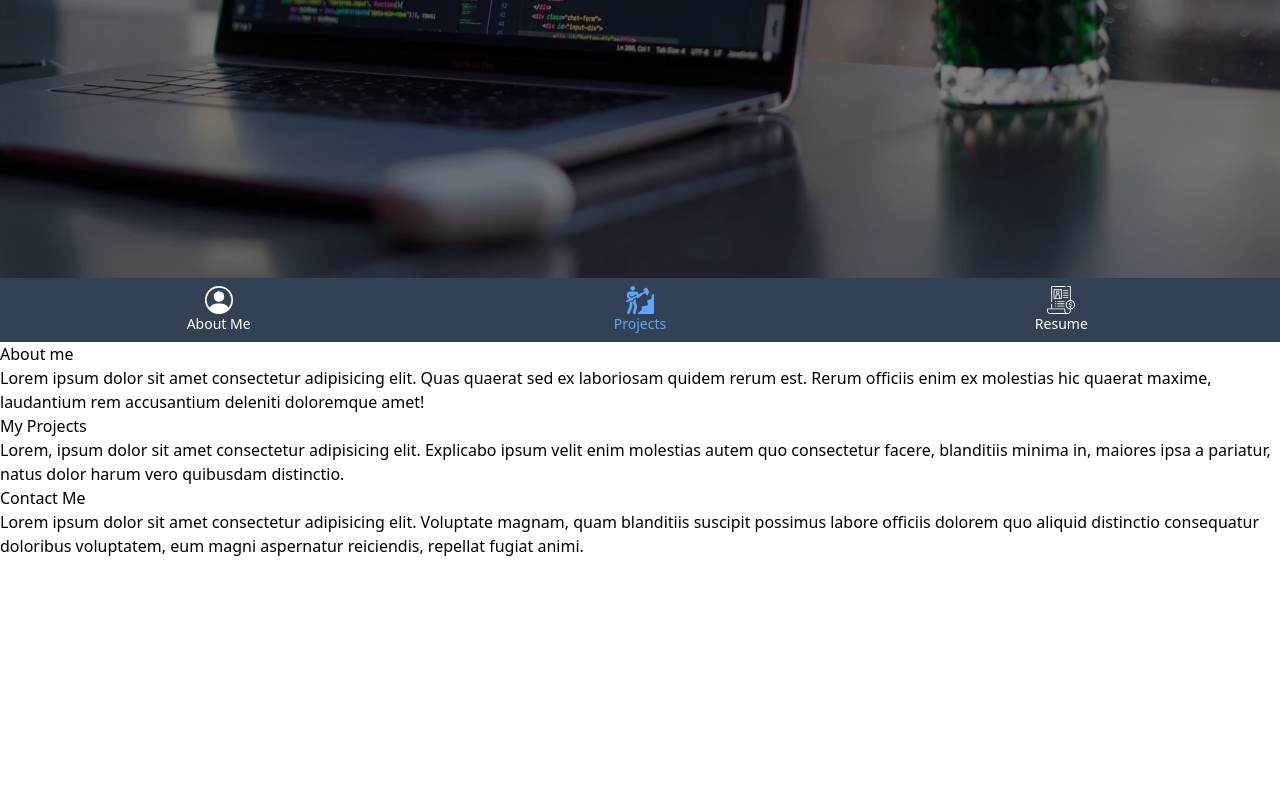
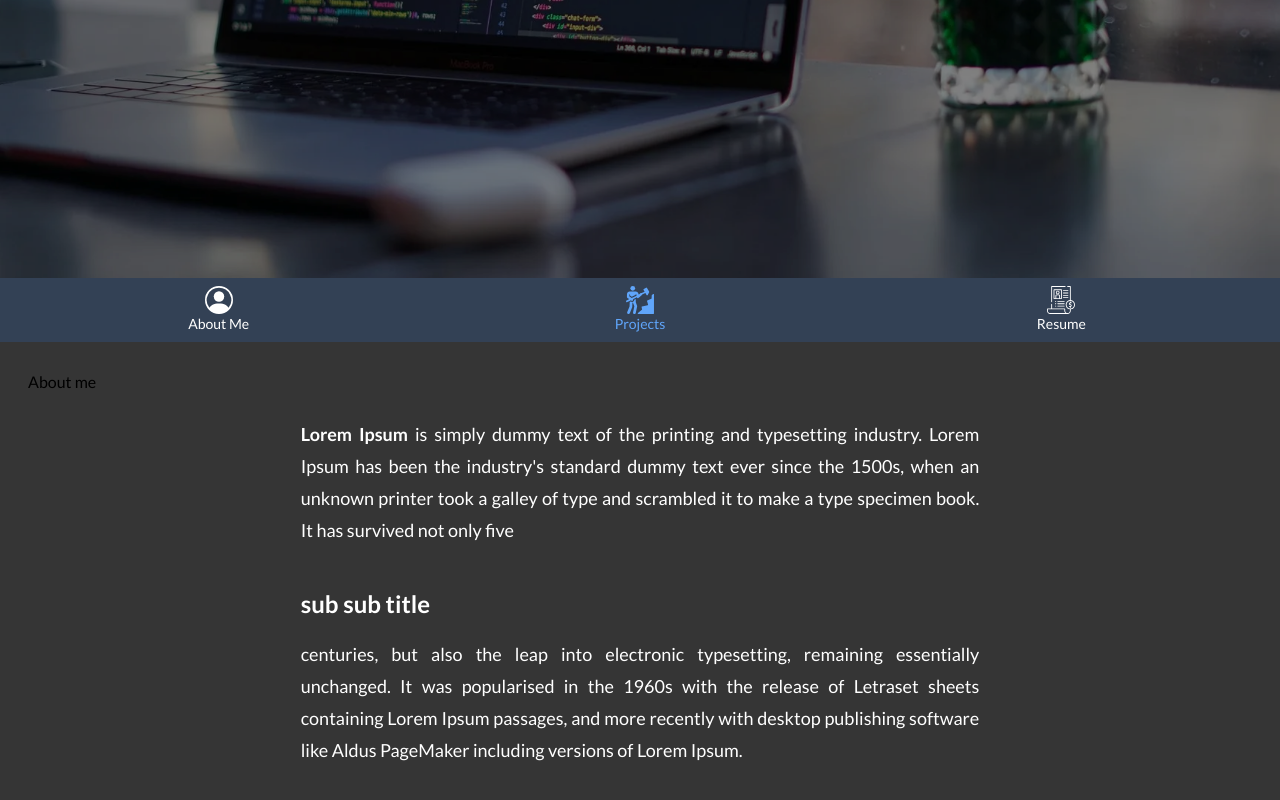
Before and after one commit to EP-coode/portfolio_v2, a Next.js app: page / in a window 1280 px wide. Shown: the part 458-1258 px from the top of the page. Before the commit the page ends 1080 px from the top, so only its background shows below. Built offline with nearby package versions, Linux system fonts and the light colour scheme.

Commit message:
add lato font, add loading sections from md

```diff
--- /dev/null
+++ b/content/aboutme.md
@@ -0,0 +1,6 @@
+---
+title: 'About me'
+---
+**Lorem Ipsum** is simply dummy text of the printing and typesetting industry. Lorem Ipsum has been the industry's standard dummy text ever since the 1500s, when an unknown printer took a galley of type and scrambled it to make a type specimen book. It has survived not only five
+### sub sub title
+centuries, but also the leap into electronic typesetting, remaining essentially unchanged. It was popularised in the 1960s with the release of Letraset sheets containing Lorem Ipsum passages, and more recently with desktop publishing software like Aldus PageMaker including versions of Lorem Ipsum.
--- a/package.json
+++ b/package.json
@@ -9,12 +9,16 @@
     "lint": "next lint"
   },
   "dependencies": {
+    "@types/markdown-it": "^12.2.3",
     "classnames": "^2.3.1",
+    "gray-matter": "^4.0.3",
+    "markdown-it": "^13.0.1",
     "next": "12.2.5",
     "react": "18.2.0",
     "react-dom": "18.2.0"
   },
   "devDependencies": {
+    "@tailwindcss/typography": "^0.5.7",
     "@types/node": "18.7.13",
     "@types/react": "18.0.17",
     "@types/react-dom": "18.0.6",
--- a/pages/_app.tsx
+++ b/pages/_app.tsx
@@ -2,7 +2,11 @@ import "../styles/globals.css";
 import type { AppProps } from "next/app";
 
 function MyApp({ Component, pageProps }: AppProps) {
-  return <Component {...pageProps} />;
+  return (
+    <div className="bg-gray-dark font-lato text-justify">
+      <Component {...pageProps} />
+    </div>
+  );
 }
 
 export default MyApp;
--- /dev/null
+++ b/pages/_document.tsx
@@ -0,0 +1,28 @@
+import Document, { Html, Head, Main, NextScript } from "next/document";
+
+class MyDocument extends Document {
+  render() {
+    return (
+      <Html>
+        <Head>
+          <link rel="preconnect" href="https://fonts.googleapis.com" />
+          <link
+            rel="preconnect"
+            href="https://fonts.gstatic.com"
+            crossOrigin="true"
+          />
+          <link
+            href="https://fonts.googleapis.com/css2?family=Lato:ital,wght@0,400;0,700;1,400;1,700&display=swap"
+            rel="stylesheet"
+          />
+        </Head>
+        <body>
+          <Main />
+          <NextScript />
+        </body>
+      </Html>
+    );
+  }
+}
+
+export default MyDocument;
--- a/pages/index.tsx
+++ b/pages/index.tsx
@@ -1,18 +1,53 @@
 import type { NextPage } from "next";
 import Head from "next/head";
 import { useRef } from "react";
+
+import fs from "fs";
+import matter from "gray-matter";
+
 import Banner from "../src/components/Banner";
 import BottomNav from "../src/components/BottomNav";
 import BottomNavAction from "../src/components/BottomNavAction";
-import CirclePersonIcon from "../src/icons/CirclePersonIcon";
-import ResumeIcon from "../src/icons/ResumeIcon";
-import WorkerIcon from "../src/icons/WorkerIcon";
+import { CirclePersonIcon, ResumeIcon, WorkerIcon } from "../src/icons";
 import Section from "../src/layout/Section";
+import { MarkdownSection } from "../src/components/MarkdownSection";
 
-const Home: NextPage = () => {
+export async function getStaticProps() {
+  let aboutMeSection;
+
+  try {
+    const readFile = fs.readFileSync(`content/aboutme.md`, "utf-8");
+    const { data, content } = matter(readFile);
+    aboutMeSection = {
+      data,
+      content,
+    };
+  } catch (e) {
+    console.error(e);
+  }
+
+  return {
+    props: {
+      aboutMeSection,
+    },
+  };
+}
+
+interface HomePageProps {
+  aboutMeSection?: {
+    data: {
+      title: string;
+    };
+    content: any;
+  };
+}
+
+const Home: NextPage<HomePageProps> = ({ aboutMeSection }) => {
   const aboutMeRef = useRef<HTMLElement | null>(null);
   const myProjects = useRef<HTMLElement | null>(null);
   const contactMe = useRef<HTMLElement | null>(null);
+
+  console.log(aboutMeSection);
 
   const scrolToRef = (ref: React.RefObject<HTMLElement>) => {
     ref.current?.scrollIntoView({
@@ -29,23 +64,13 @@ const Home: NextPage = () => {
         <link rel="icon" href="/favicon.ico" />
       </Head>
       <Banner title="Hi I'm Ernest, a web developer" />
-      <Section title="About me" ref={aboutMeRef}>
-        Lorem ipsum dolor sit amet consectetur adipisicing elit. Quas quaerat
-        sed ex laboriosam quidem rerum est. Rerum officiis enim ex molestias hic
-        quaerat maxime, laudantium rem accusantium deleniti doloremque amet!
-      </Section>
-      <Section title="My Projects" ref={myProjects}>
-        Lorem, ipsum dolor sit amet consectetur adipisicing elit. Explicabo
-        ipsum velit enim molestias autem quo consectetur facere, blanditiis
-        minima in, maiores ipsa a pariatur, natus dolor harum vero quibusdam
-        distinctio.
-      </Section>
-      <Section title="Contact Me" ref={contactMe}>
-        Lorem ipsum dolor sit amet consectetur adipisicing elit. Voluptate
-        magnam, quam blanditiis suscipit possimus labore officiis dolorem quo
-        aliquid distinctio consequatur doloribus voluptatem, eum magni
-        aspernatur reiciendis, repellat fugiat animi.
-      </Section>
+      <div className="m-7">
+        {aboutMeSection && (
+          <Section title={aboutMeSection.data.title} ref={aboutMeRef}>
+            <MarkdownSection content={aboutMeSection.content} />
+          </Section>
+        )}
+      </div>
       <BottomNav>
         <BottomNavAction
           icon={<CirclePersonIcon />}
--- /dev/null
+++ b/src/components/MarkdownSection.tsx
@@ -0,0 +1,14 @@
+import { FC } from "react";
+import md from "markdown-it";
+
+interface Props {
+  content: string;
+}
+
+export const MarkdownSection: FC<Props> = ({ content }) => {
+  return (
+    <div className="prose prose-white prose-lg mx-auto">
+      <div dangerouslySetInnerHTML={{ __html: md().render(content) }} />
+    </div>
+  );
+};
--- /dev/null
+++ b/src/icons/index.tsx
@@ -0,0 +1,5 @@
+import CirclePersonIcon from "./CirclePersonIcon";
+import ResumeIcon from "./ResumeIcon";
+import WorkerIcon from "./WorkerIcon";
+
+export { CirclePersonIcon, ResumeIcon, WorkerIcon };
--- a/tailwind.config.js
+++ b/tailwind.config.js
@@ -3,13 +3,28 @@ module.exports = {
   content: ["./pages/**/*.{js,ts,jsx,tsx}", "./src/**/*.{js,ts,jsx,tsx}"],
   theme: {
     extend: {
+      fontFamily: {
+        lato: ["Lato", "sans-serif"],
+      },
       screens: {
         xs: "300px",
       },
       colors: {
         "gray-light": "#2C2222",
+        "gray-dark": "#353535",
       },
+      typography: ({ theme }) => ({
+        white: {
+          css: {
+            "--tw-prose-body": theme("colors.white"),
+            "--tw-prose-headings": theme("colors.white"),
+            "--tw-prose-lead": theme("colors.white"),
+            "--tw-prose-links": theme("colors.white"),
+            "--tw-prose-bold": theme("colors.white"),
+          },
+        },
+      }),
     },
   },
-  plugins: [],
+  plugins: [require("@tailwindcss/typography")],
 };
```
Also changed, not shown: .eslintrc.json, 2 other files (tests, documents, lock files or other folders).
